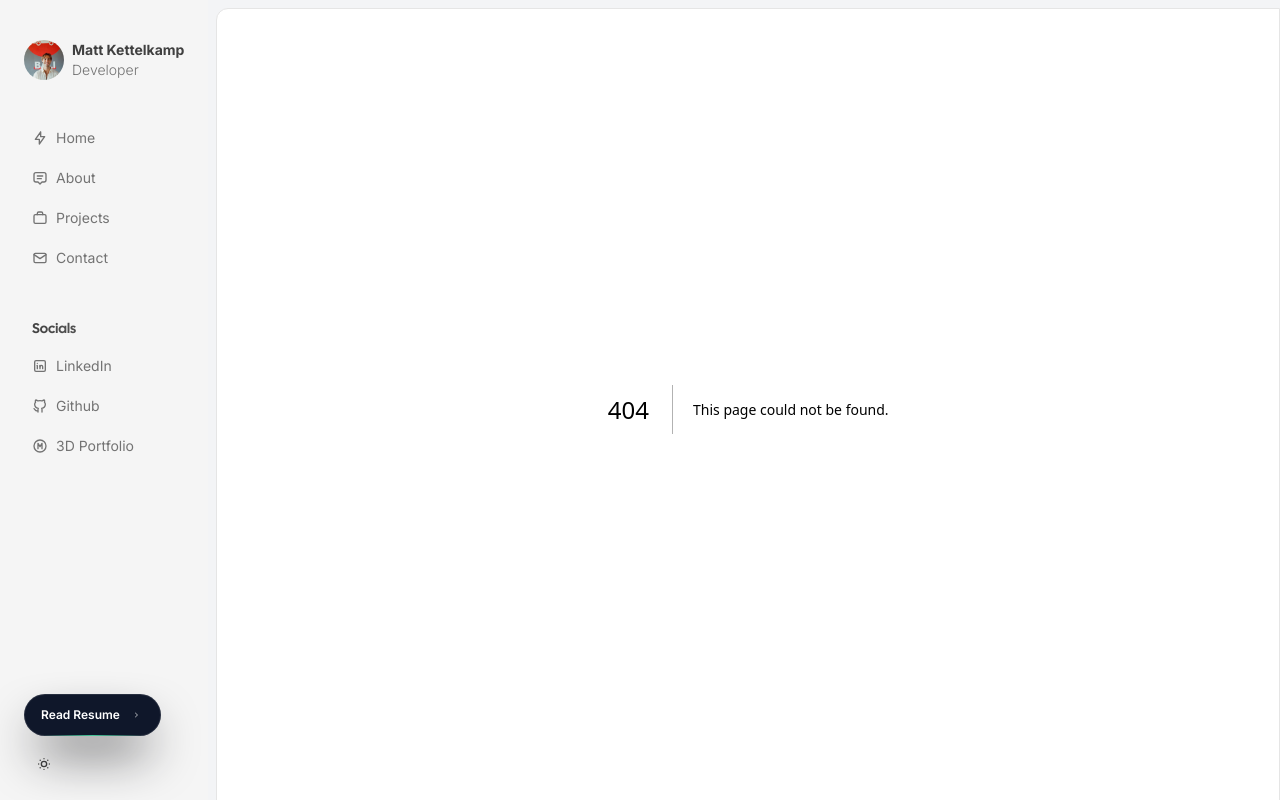
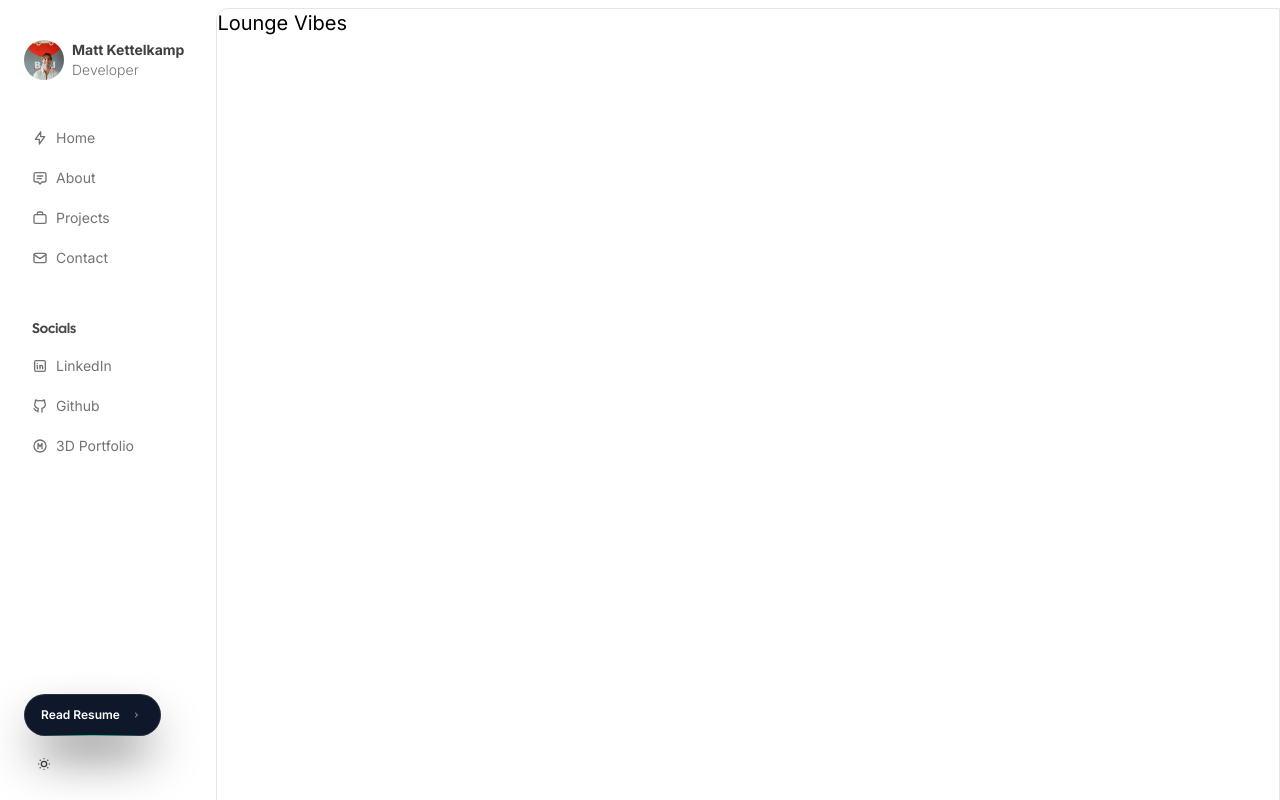
Before and after one commit to mkettel/prof-portfolio, a Next.js app: page /lounge in a window 1280 px wide. Before the commit this address had no page. Built offline with nearby package versions, Linux system fonts and the light colour scheme.

Commit message:
smol update

```diff
--- a/src/app/globals.css
+++ b/src/app/globals.css
@@ -21,3 +21,27 @@
     font-weight: bold;
 
 }
+
+@keyframes fall {
+    0% {
+      transform: translateY(-10px) rotate(0deg);
+      opacity: 1;
+    }
+    100% {
+      transform: translateY(100vh) rotate(360deg);
+      opacity: 0;
+    }
+  }
+
+  .snow {
+    position: absolute;
+    width: 4px;
+    height: 4px;
+    background: white;
+    border-radius: 50%;
+    filter: blur(1px);
+  }
+
+  .animate-fall {
+    animation: fall linear infinite;
+  }
--- a/src/app/layout.tsx
+++ b/src/app/layout.tsx
@@ -56,7 +56,7 @@ export default function RootLayout({
       >
         <ThemeProvider attribute="class" defaultTheme="light" enableSystem>
           <Sidebar />
-          <div className="lg:pl-2 lg:pt-2 bg-gray-100 dark:bg-zinc-900 duration-300 transition-colors flex-1 overflow-y-auto">
+          <div className="lg:pl-2 lg:pt-2 bg-white dark:bg-zinc-900 duration-300 transition-colors flex-1 overflow-y-auto">
             <div className="flex-1 bg-white dark:bg-zinc-900 duration-300 transition-colors min-h-screen lg:rounded-tl-xl border border-transparent lg:border-neutral-200 dark:lg:border-neutral-800 overflow-y-auto">
               {children}
               <Footer />
--- /dev/null
+++ b/src/app/lounge/page.tsx
@@ -0,0 +1,25 @@
+export default function Lounge() {
+  return (
+    <>
+      <div className="relative flex text-xl h-screen w-full overflow-hidden">
+        <div className="absolute inset-0 pointer-events-none">
+          {[...Array(50)].map((_, i) => (
+            <div
+              key={i}
+              className="snow animate-fall"
+              style={{
+                left: `${Math.random() * 100}%`,
+                animationDelay: `${Math.random() * 5}s`,
+                animationDuration: `${Math.random() * 5 + 9}s`,
+                width: `${Math.random() * 4 + 2}px`,
+                height: `${Math.random() * 4 + 2}px`,
+                opacity: Math.random() * 0.6 + 0.4
+              }}
+            />
+          ))}
+        </div>
+        <div className="z-10">Lounge Vibes</div>
+      </div>
+    </>
+  );
+}
--- a/src/app/page.tsx
+++ b/src/app/page.tsx
@@ -20,7 +20,7 @@ export default function Home() {
     <Container>
       {/* fade gradient that follows the scroll */}
       <div
-        className="fixed bottom-0 left-0 w-full h-32 bg-gradient-to-t from-gray-100 to-transparent dark:from-zinc-900 pointer-events-none"
+        className="fixed bottom-0 left-0 w-full h-32 bg-gradient-to-t from-white to-transparent dark:from-zinc-900 pointer-events-none"
         style={{ transform: `translateY(${scrollY * 0.1}px)` }}
       />
       <Heading className="font-black dark:text-white">Howdy! I&apos;m Matt</Heading>
--- a/src/components/Sidebar.tsx
+++ b/src/components/Sidebar.tsx
@@ -26,7 +26,7 @@ export const Sidebar = () => {
             animate={{ x: 0 }}
             transition={{ duration: 0.2, ease: "linear" }}
             exit={{ x: -200 }}
-            className="px-6  z-[100] pt-10 pb-4 bg-neutral-100 dark:bg-zinc-900 dark:bg-opacity-90 backdrop-blur-md duration-300 transition-colors max-w-[14rem] lg:w-fit  fixed lg:relative  h-screen left-0 flex flex-col justify-between"
+            className="px-6  z-[100] pt-10 pb-4 bg-white dark:bg-zinc-900 dark:bg-opacity-90 backdrop-blur-md duration-300 transition-colors max-w-[14rem] lg:w-fit  fixed lg:relative  h-screen left-0 flex flex-col justify-between"
           >
             <div className="flex-1 overflow-auto">
               <SidebarHeader />
```
